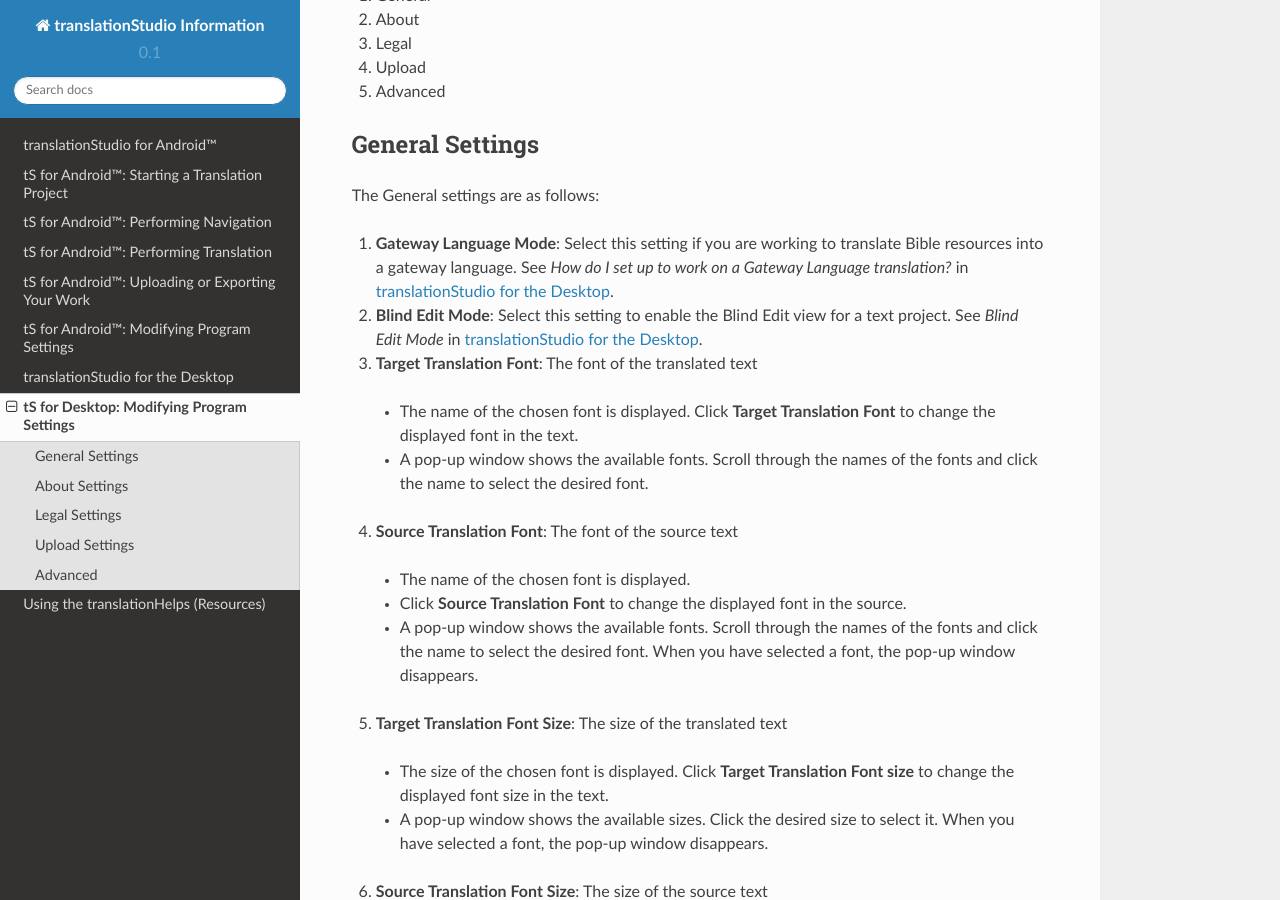
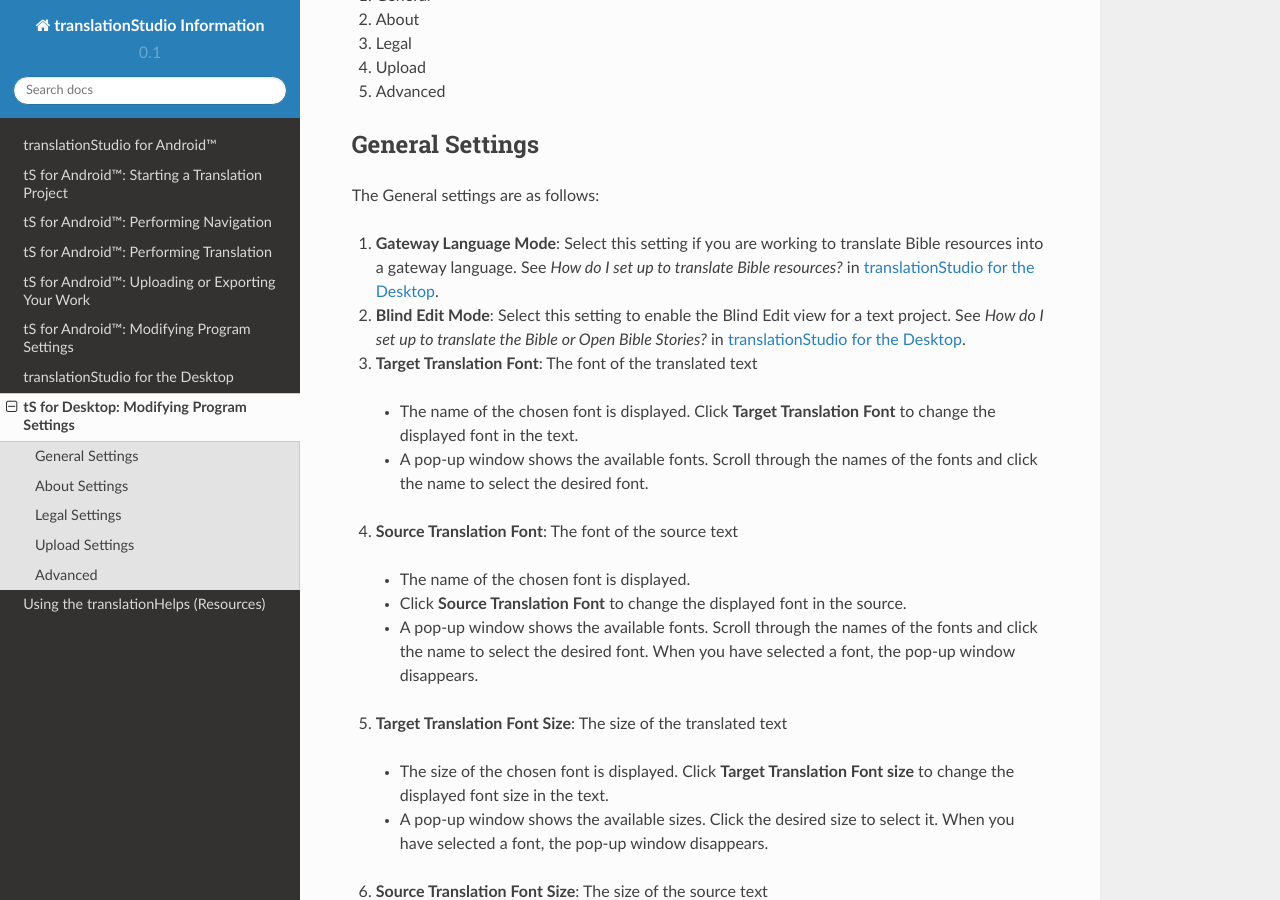
Before and after one commit to unfoldingWord-dev/translationStudio-Info, a Sphinx documentation site: the page built from docs/dSettings.rst, in a window 1280 px wide and 900 px high, scrolled down 629 px. Built offline with Sphinx 7.4.7 and the Read the Docs theme 2.0.0, drawn with Linux system fonts in a browser that asks for light colours; pages that are not in the unit, such as notebooks, are missing from menus.

Commit message:
Update dSettings.rst

```diff
--- a/docs/dSettings.rst
+++ b/docs/dSettings.rst
@@ -30,9 +30,9 @@ General Settings
 
 The General settings are as follows:
 
-1. **Gateway Language Mode**: Select this setting if you are working to translate Bible resources into a gateway language. See *How do I set up to work on a Gateway Language translation?* in `translationStudio for the Desktop <https://github.com/unfoldingWord-dev/translationStudio-Info/blob/master/docs/desktop.rst>`_.
+1. **Gateway Language Mode**: Select this setting if you are working to translate Bible resources into a gateway language. See *How do I set up to translate Bible resources?* in `translationStudio for the Desktop <https://github.com/unfoldingWord-dev/translationStudio-Info/blob/master/docs/desktop.rst>`_.
 
-2. **Blind Edit Mode**: Select this setting to enable the Blind Edit view for a text project. See *Blind Edit Mode* in `translationStudio for the Desktop <https://github.com/unfoldingWord-dev/translationStudio-Info/blob/master/docs/desktop.rst>`_.
+2. **Blind Edit Mode**: Select this setting to enable the Blind Edit view for a text project. See *How do I set up to translate the Bible or Open Bible Stories?* in `translationStudio for the Desktop <https://github.com/unfoldingWord-dev/translationStudio-Info/blob/master/docs/desktop.rst>`_.
 
 3. **Target Translation Font**: The font of the translated text
 
```
